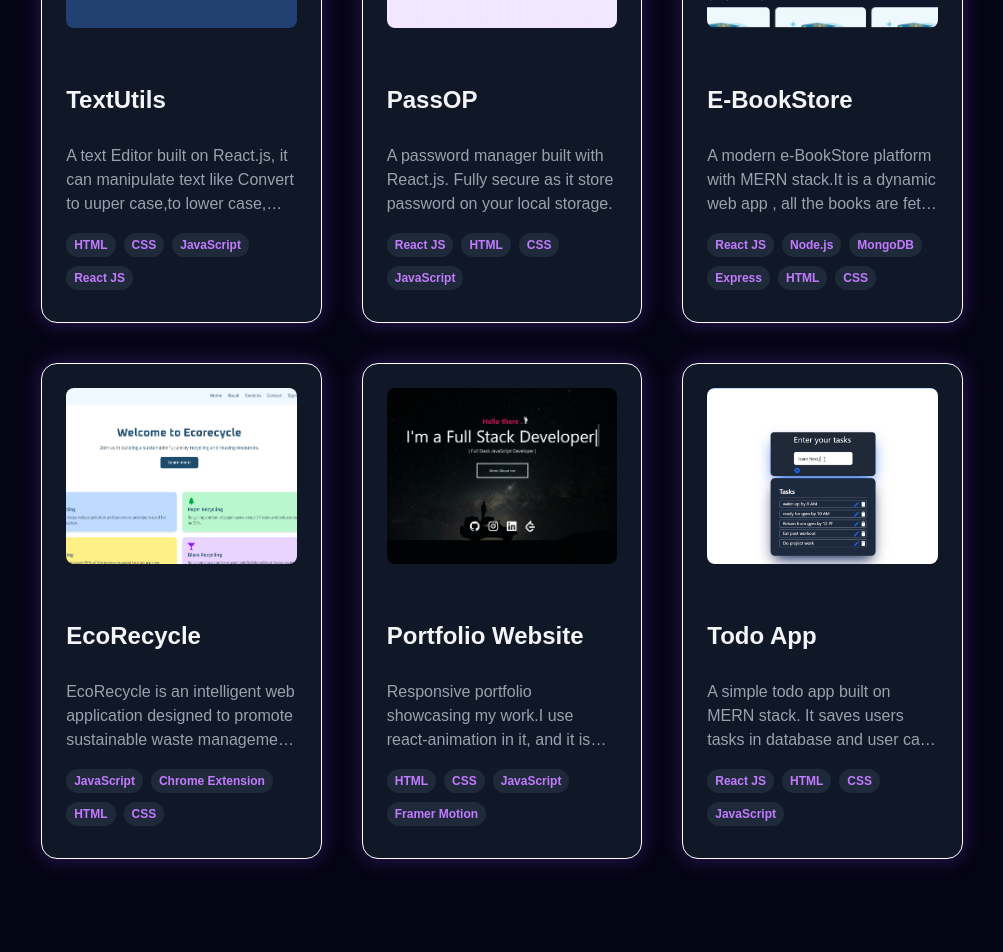
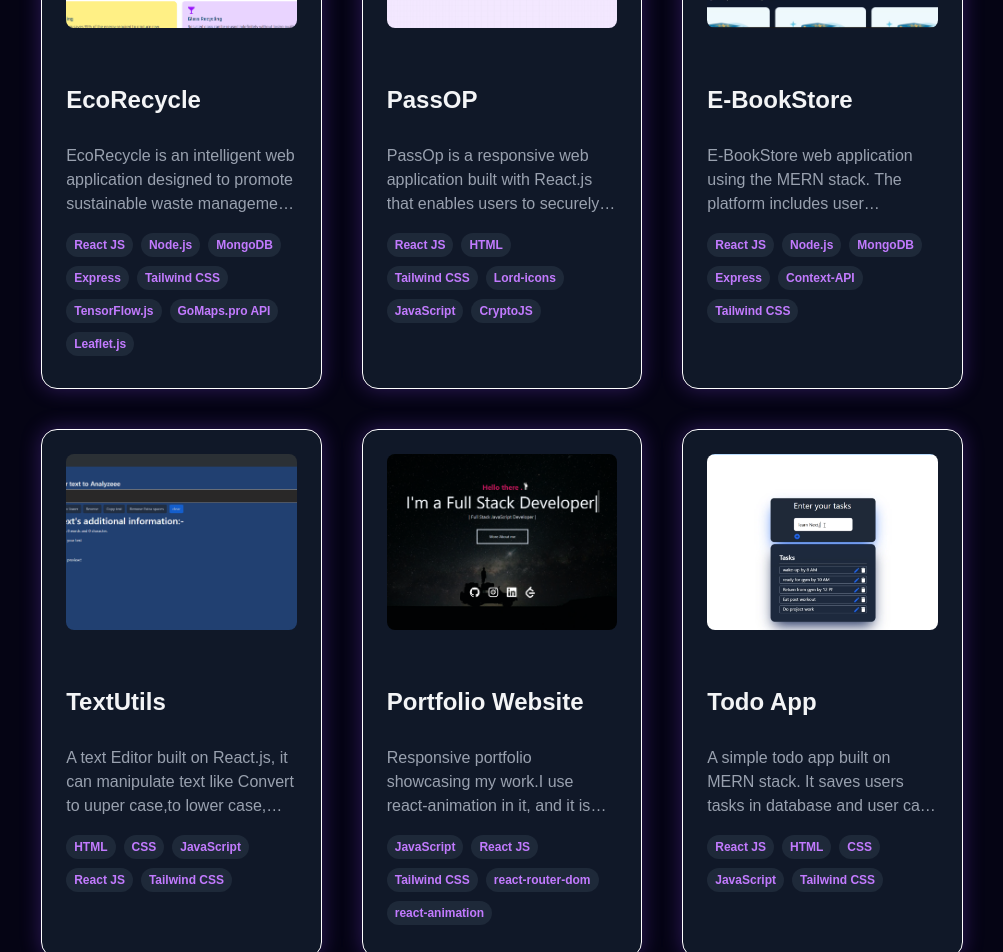
Before and after one commit to raghuveeersharma/personal_portfolio, a React (Vite) app: page / in a window 1280 px wide. Shown: the part 2320-3272 px from the top of the page, without its empty margins (138-1141 px from the left). Built offline with nearby package versions, Linux system fonts and the light colour scheme.

Commit message:
edit content

```diff
--- a/src/constants.js
+++ b/src/constants.js
@@ -88,9 +88,9 @@ export const education = [
   {
     id: 0,
     img: chameli,
-    school: "Chameli devi Group of Institutions, Indore",
+    school: "Chameli Devi Group of Institutions, Indore",
     date: "Sept 2022 - July 2024",
-    grade: "7.81 CGPA",
+    grade: "6.5 CGPA",
     desc: "I have completed my Bachelor's degree in Information Technology (B.Tech) from rgpv University, Bhopal. During my time at rgpv University, I gained a strong foundation in programming, software development, and computer science principles. I have studied courses such as Data Structures, Algorithms, Object-Oriented Programming, Database Management Systems, Web Development, and Software Engineering. I actively participated in various workshops and technical events, which enhanced my skills and knowledge.",
     degree: "Bachelor of Technology - BTECH (Information Technology)",
   },
@@ -99,7 +99,7 @@ export const education = [
     img: CITYSTAR,
     school: "City Star Convent Higher Secondary School, Indore",
     date: "Apr 2017 - March 2018",
-    grade: "%",
+    grade: "67.6%",
     desc: "I completed my class 12 education from City Star Convent Higher Secondary School, Indore, under the State board, where I studied Physics, Chemistry, and Mathematics (PCM) with Computer Science.",
     degree: "State Board(XII) - PCM",
   },
@@ -108,7 +108,7 @@ export const education = [
     img: CITYSTAR,
     school: "City Star Convent Higher Secondary School, Indore",
     date: "Apr 2015 - March 2016",
-    grade: "%",
+    grade: "69.2%",
     desc: "I completed my class 10 education from City Star Convent Higher Secondary School, Indore, under the State board, where I studied Science with Computer.",
     degree: "State Board(X) - Science",
   },
@@ -117,43 +117,66 @@ export const education = [
 export const projects = [
   {
     id: 0,
-    title: "TextUtils",
+    title: "EcoRecycle",
     description:
-      "A text Editor built on React.js, it can manipulate text like Convert to uuper case,to lower case, Remove extra spaces, Copy to clipboard, Clear text, and Dark mode.",
-    image: githubdetLogo,
-    tags: ["HTML", "CSS", "JavaScript", "React JS"],
-    github: "https://github.com/raghuveeersharma/Text_Util/tree/master",
-    webapp: "https://raghuveeersharma.github.io/Text_Util",
+      "EcoRecycle is an intelligent web application designed to promote sustainable waste management by leveraging AI-powered object detection and location-based recycling center recommendations.",
+    image: taskremLogo,
+    tags: [
+      "React JS",
+      "Node.js",
+      "MongoDB",
+      "Express",
+      "Tailwind CSS",
+      "TensorFlow.js",
+      "GoMaps.pro API",
+      "Leaflet.js",
+    ],
+    github: "https://github.com/raghuveeersharma/EcoRecycle",
+    webapp: "https://eco-recycle-rho.vercel.app/",
   },
   {
     id: 1,
     title: "PassOP",
     description:
-      "A password manager built with React.js. Fully secure as it store password on your local storage.",
+      "PassOp is a responsive web application built with React.js that enables users to securely store and manage their website credentials, including usernames, passwords, and URLs, directly in their browser using local storage. Passwords are encrypted using AES encryption (CryptoJS) before being stored, providing a basic layer of security. To access or copy stored credentials, users are required to enter a master password.",
     image: csprepLogo,
-    tags: ["React JS", "HTML", "CSS", "JavaScript"],
+    tags: [
+      "React JS",
+      "HTML",
+      "Tailwind CSS",
+      "Lord-icons",
+      "JavaScript",
+      "CryptoJS",
+    ],
     github: "https://github.com/raghuveeersharma/password_manager",
-    webapp: "https://raghuveeersharma.github.io/password_manager/",
+    webapp: "https://password-manager-five-tan.vercel.app/",
   },
   {
     id: 2,
     title: "E-BookStore",
     description:
-      "A modern e-BookStore platform with MERN stack.It is a dynamic web app , all the books are fetch via API from server.",
+      "E-BookStore web application using the MERN stack. The platform includes user authentication with login and logout functionality, and features protected routes that are accessible only to logged-in users. Books data is stored in MongoDB Atlas and fetched dynamically to display a collection of titles with details like name, author, and price.",
     image: npmLogo,
-    tags: ["React JS", "Node.js", "MongoDB", "Express", "HTML", "CSS"],
+    tags: [
+      "React JS",
+      "Node.js",
+      "MongoDB",
+      "Express",
+      "Context-API",
+      "Tailwind CSS",
+    ],
     github: "https://github.com/raghuveeersharma/BookStoreWeb",
     webapp: "https://book-store-web-flame.vercel.app/",
   },
   {
     id: 3,
-    title: "EcoRecycle",
+    title: "TextUtils",
     description:
-      "EcoRecycle is an intelligent web application designed to promote sustainable waste management by leveraging AI-powered object detection and location-based recycling center recommendations.",
-    image: taskremLogo,
-    tags: ["JavaScript", "Chrome Extension", "HTML", "CSS"],
-    github: "https://github.com/raghuveeersharma/EcoRecycle",
-    webapp: "",
+      "A text Editor built on React.js, it can manipulate text like Convert to uuper case,to lower case, Remove extra spaces, Copy to clipboard, Clear text, and Dark mode.",
+    image: githubdetLogo,
+    tags: ["HTML", "CSS", "JavaScript", "React JS", "Tailwind CSS"],
+    github: "https://github.com/raghuveeersharma/Text_Util/tree/master",
+    webapp: "https://raghuveeersharma.github.io/Text_Util",
   },
   {
     id: 4,
@@ -161,7 +184,13 @@ export const projects = [
     description:
       "Responsive portfolio showcasing my work.I use react-animation in it, and it is fully responsive.",
     image: webverLogo,
-    tags: ["HTML", "CSS", "JavaScript", "Framer Motion"],
+    tags: [
+      "JavaScript",
+      "React JS",
+      "Tailwind CSS",
+      "react-router-dom",
+      "react-animation",
+    ],
     github: "https://github.com/raghuveeersharma/Portfolio",
     webapp: "https://raghuveeersharma.github.io/Portfolio/",
   },
@@ -171,7 +200,7 @@ export const projects = [
     description:
       "A simple todo app built on MERN stack. It saves users tasks in database and user can perform CURD operations too on tasks, The UI of it is fully responsive.",
     image: cmLogo,
-    tags: ["React JS", "HTML", "CSS", "JavaScript"],
+    tags: ["React JS", "HTML", "CSS", "JavaScript", "Tailwind CSS"],
     github: "https://github.com/raghuveeersharma/TODO_FRONTEND",
     webapp: "https://todo-frontend-sigma-opal.vercel.app/",
   },
```
